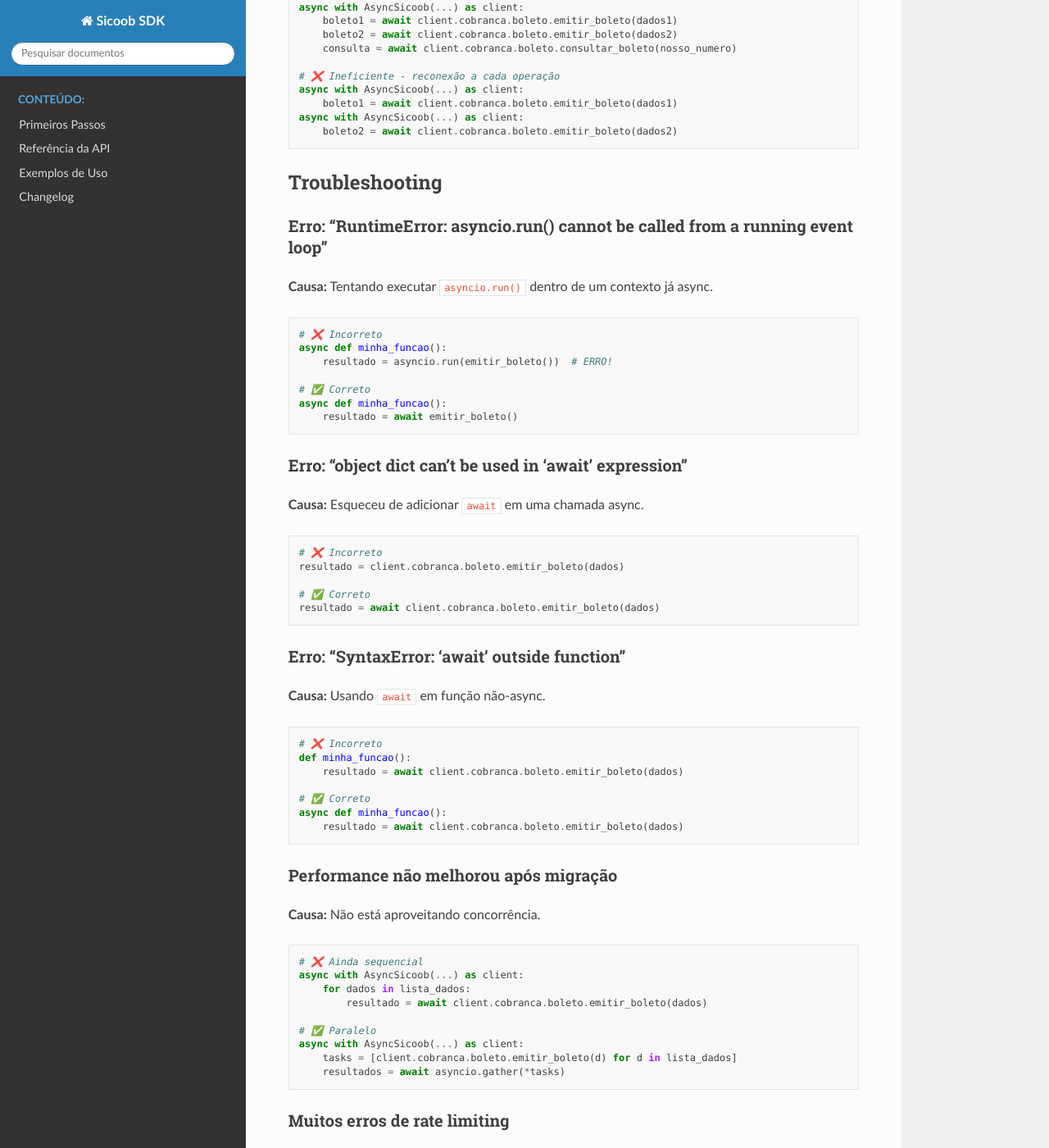
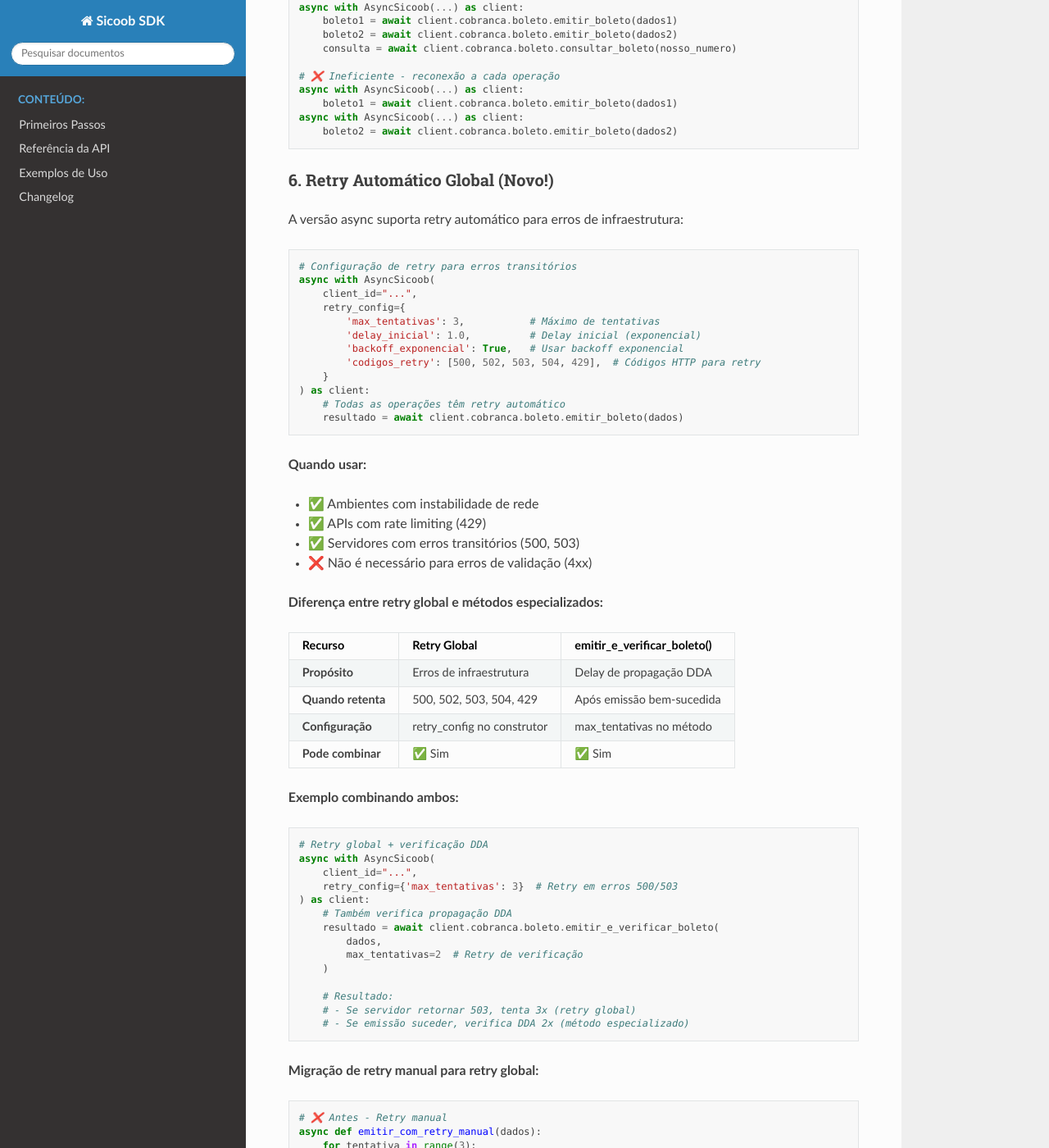
Before and after one commit to laddertech/sicoob-sdk, a Sphinx documentation site: the page built from docs/MIGRATION_GUIDE.md, in a window 1280 px wide and 1400 px high, scrolled down 9884 px. Shown: the whole window at 82% size. Built offline with Sphinx 7.4.7 and the Read the Docs theme 3.1.0, drawn with Linux system fonts in a browser that asks for light colours; some of the changed text lies outside the part shown.

Commit message:
feat: :sparkles: Implementar retry automático global no AsyncSicoob (Sprint 3)
Implementação completa de retry global conforme SUGESTOES_MELHORIAS_SICOOB_SDK.md
Último item pendente das sugestões da comunidade agora implementado.

Funcionalidades:
- Retry automático configurável no AsyncSicoob via retry_config
- Exponential backoff com jitter (±25%) para evitar thundering herd
- Códigos HTTP para retry: 500, 502, 503, 504, 429 (rate limit)
- Retry em timeout e erros de rede
- Sem retry por padrão (opt-in via max_tentativas > 1)
- Compatível com métodos especializados (emitir_e_verificar_boleto)

Implementação:
- AsyncAPIClient aceita retry_config com configurações detalhadas
- AsyncSicoob passa retry_config para AsyncAPIClient
- _make_request() implementa loop de retry com backoff exponencial
- _calcular_delay_retry() calcula delays com jitter
- _should_retry() decide se deve fazer retry baseado em status code
- Preserva tratamento especial de 404 com nossoNumero

Testes:
- 10 testes criados (9 unitários + 1 integração)
- Teste de retry em erro 500, 502, 503, 504, 429
- Teste de não-retry em erros 400, 404
- Teste de esgotamento de tentativas
- Teste de exponential backoff
- Teste de retry em timeout
- Todos os testes passando ✅

Documentação:
- README.md: nova seção "Retry Automático Global"
  - Configuração completa e exemplos
  - Quando usar vs não usar
  - Combinação com métodos especializados

- MIGRATION_GUIDE.md: seção "Retry Automático Global"
  - Tabela comparativa com métodos especializados
  - Exemplos de migração de retry manual
  - Guia de uso com emitir_e_verificar_boleto

Benefícios:
- ✅ Resiliência automática em erros transitórios
- ✅ Menos código boilerplate
- ✅ Configuração centralizada
- ✅ Production-ready (backoff + jitter)
- ✅ Compatibilidade total mantida (opt-in)

Arquivos modificados:
- sicoob/async_client.py (linhas 49-303)
- tests/test_async_client_retry.py (novo arquivo)
- README.md (linhas 778-848)
- docs/MIGRATION_GUIDE.md (linhas 506-580)

````diff
--- a/docs/MIGRATION_GUIDE.md
+++ b/docs/MIGRATION_GUIDE.md
@@ -503,6 +503,82 @@ async with AsyncSicoob(...) as client:
     boleto2 = await client.cobranca.boleto.emitir_boleto(dados2)
 ```
 
+### 6. Retry Automático Global (Novo!)
+
+A versão async suporta retry automático para erros de infraestrutura:
+
+```python
+# Configuração de retry para erros transitórios
+async with AsyncSicoob(
+    client_id="...",
+    retry_config={
+        'max_tentativas': 3,           # Máximo de tentativas
+        'delay_inicial': 1.0,          # Delay inicial (exponencial)
+        'backoff_exponencial': True,   # Usar backoff exponencial
+        'codigos_retry': [500, 502, 503, 504, 429],  # Códigos HTTP para retry
+    }
+) as client:
+    # Todas as operações têm retry automático
+    resultado = await client.cobranca.boleto.emitir_boleto(dados)
+```
+
+**Quando usar:**
+- ✅ Ambientes com instabilidade de rede
+- ✅ APIs com rate limiting (429)
+- ✅ Servidores com erros transitórios (500, 503)
+- ❌ Não é necessário para erros de validação (4xx)
+
+**Diferença entre retry global e métodos especializados:**
+
+| Recurso | Retry Global | emitir_e_verificar_boleto() |
+|---------|--------------|----------------------------|
+| **Propósito** | Erros de infraestrutura | Delay de propagação DDA |
+| **Quando retenta** | 500, 502, 503, 504, 429 | Após emissão bem-sucedida |
+| **Configuração** | retry_config no construtor | max_tentativas no método |
+| **Pode combinar** | ✅ Sim | ✅ Sim |
+
+**Exemplo combinando ambos:**
+
+```python
+# Retry global + verificação DDA
+async with AsyncSicoob(
+    client_id="...",
+    retry_config={'max_tentativas': 3}  # Retry em erros 500/503
+) as client:
+    # Também verifica propagação DDA
+    resultado = await client.cobranca.boleto.emitir_e_verificar_boleto(
+        dados,
+        max_tentativas=2  # Retry de verificação
+    )
+
+    # Resultado:
+    # - Se servidor retornar 503, tenta 3x (retry global)
+    # - Se emissão suceder, verifica DDA 2x (método especializado)
+```
+
+**Migração de retry manual para retry global:**
+
+```python
+# ❌ Antes - Retry manual
+async def emitir_com_retry_manual(dados):
+    for tentativa in range(3):
+        try:
+            return await client.cobranca.boleto.emitir_boleto(dados)
+        except SicoobError as e:
+            if e.code in [500, 503] and tentativa < 2:
+                await asyncio.sleep(2 ** tentativa)
+                continue
+            raise
+
+# ✅ Depois - Retry automático
+async with AsyncSicoob(
+    client_id="...",
+    retry_config={'max_tentativas': 3, 'delay_inicial': 1.0}
+) as client:
+    # Retry automático, menos código boilerplate
+    resultado = await client.cobranca.boleto.emitir_boleto(dados)
+```
+
 ## Troubleshooting
 
 ### Erro: "RuntimeError: asyncio.run() cannot be called from a running event loop"
````
Also changed, not shown: README.md (+74 -0 lines), 3 other files.
